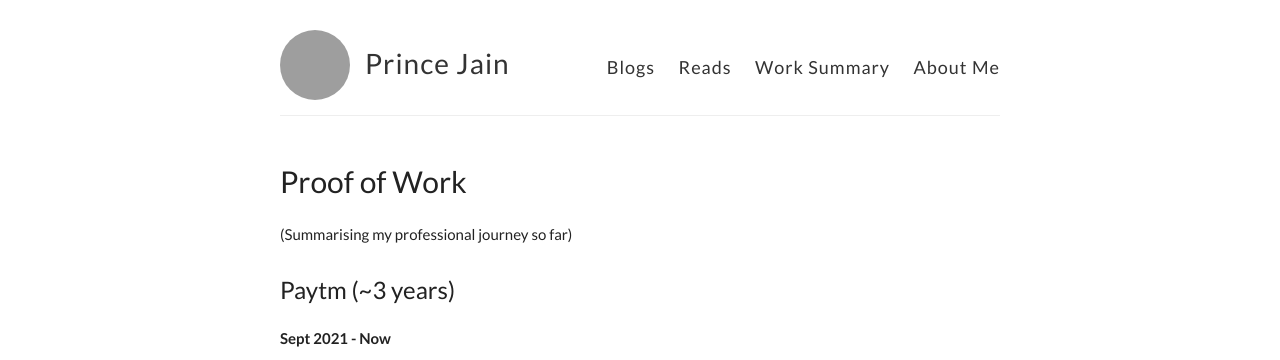
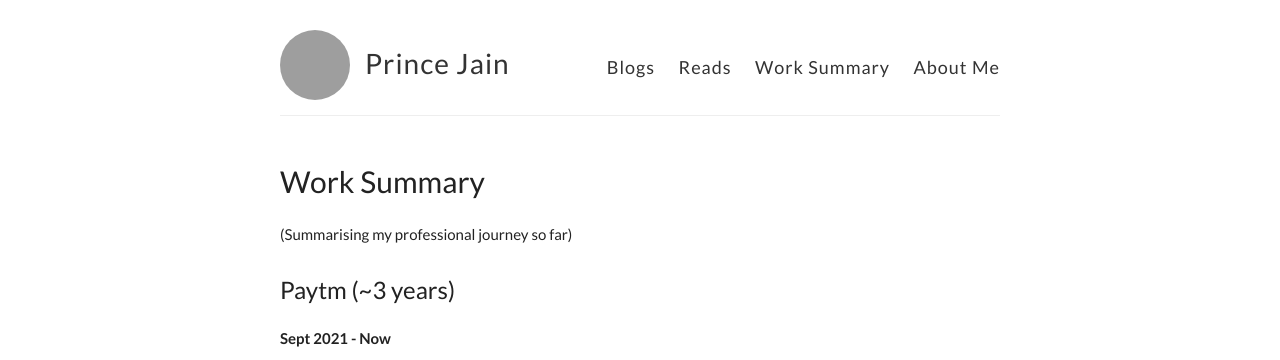
Before and after one commit to product-noob/product-noob.github.io, a Jekyll site: the page built from worksummary.md, in a window 1280 px wide. Shown: the top 360 px of the page. Built offline with Jekyll 4.4.1, drawn with Linux system fonts in a browser that asks for light colours; grey boxes are pictures that could not be loaded.

Commit message:
Update worksummary.md

```diff
--- a/worksummary.md
+++ b/worksummary.md
@@ -1,6 +1,6 @@
 ---
 layout: page
-title: Proof of Work
+title:  Work Summary
 permalink: /worksummary/
 ---
 (Summarising my professional journey so far)
```
